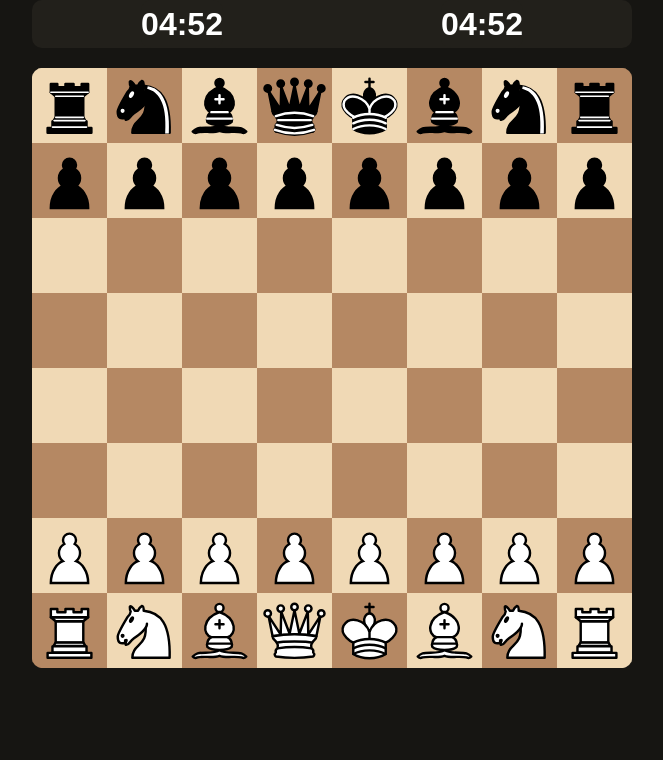
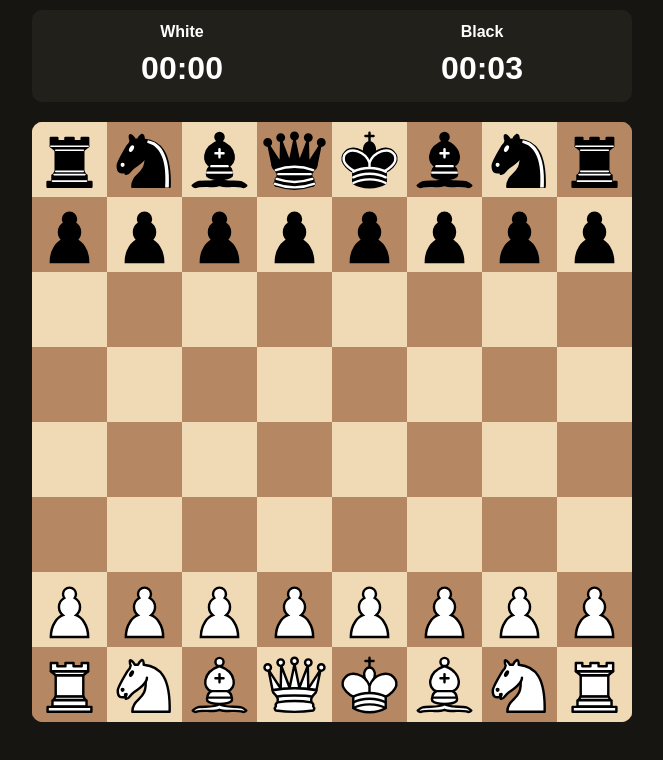
Before and after one commit to codeveryday-exe/chess, a React (Vite) app: page / in a window 1280 px wide. Shown: the top 760 px of the page, without its empty margins (308-971 px from the left). Built offline with nearby package versions, Linux system fonts and the light colour scheme.

Commit message:
feat: add time tick on turn

```diff
--- a/src/App.module.css
+++ b/src/App.module.css
@@ -8,7 +8,8 @@
   justify-content: space-around;
   align-items: center;
   max-width: 600px;
-  margin: 0 auto;
+  margin: 10px auto;
+  padding: 10px 0;
   background-color: #22201b;
   border-radius: 10px;
 }
--- a/src/App.tsx
+++ b/src/App.tsx
@@ -11,8 +11,8 @@ export default function App() {
   return (
     <main className={styles.app}>
       <div className={styles.clockBox}>
-        <Clock timeLimit={300} />
-        <Clock timeLimit={300} />
+        <Clock timeLimit={3} color={'w'} />
+        <Clock timeLimit={3} color={'b'} />
       </div>
       <Board />
       <EndgameAlertBox />
--- a/src/contexts/Clock.module.css
+++ b/src/contexts/Clock.module.css
@@ -2,16 +2,18 @@
   display: flex;
   justify-content: center;
   align-items: center;
+  flex-direction: column;
   max-width: 116px;
   background-color: #22201b;
   border-radius: 10px;
+}
+
+.timeSide {
+  display: block;
+  font-weight: bold;
 }
 
 .timeText {
   font-weight: bold;
   font-size: 2rem;
 }
-
-.btn {
-  display: none;
-}
--- a/src/contexts/Clock.tsx
+++ b/src/contexts/Clock.tsx
@@ -1,7 +1,10 @@
 import { useEffect, useRef, useState } from 'react';
 import styles from './Clock.module.css';
+import { useBoard } from './BoardContext';
 
-export function Clock({ timeLimit }: { timeLimit: number }) {
+export function Clock({ timeLimit, color }: { timeLimit: number; color: 'w' | 'b' }) {
+  const { turn } = useBoard();
+
   // for UI
   const [timeLeft, setTimeLeft] = useState(timeLimit);
   // for logic
@@ -9,6 +12,12 @@ export function Clock({ timeLimit }: { timeLimit: number }) {
   const [isPaused, setIsPaused] = useState(false);
 
   useEffect(() => {
+    if (turn !== color || timeLeft === 0) {
+      setIsPaused(true);
+    } else {
+      setIsPaused(false);
+    }
+
     if (isPaused) {
       return;
     }
@@ -29,7 +38,7 @@ export function Clock({ timeLimit }: { timeLimit: number }) {
       msLeftRef.current = msLeft - timeSpent;
       clearInterval(intervalId);
     };
-  }, [timeLimit, isPaused]);
+  }, [timeLimit, isPaused, turn, color, timeLeft]);
 
   let seconds = timeLeft;
   const hours = Math.floor(seconds / 3600);
@@ -45,14 +54,10 @@ export function Clock({ timeLimit }: { timeLimit: number }) {
 
   return (
     <div className={styles.timeBox}>
+      <p className={styles.timeSide}>{color === 'w' ? 'White' : 'Black'}</p>
       <p className={styles.timeText}>{time}</p>
-      <button className={styles.btn} onClick={() => setIsPaused((pause) => !pause)}>
-        {isPaused ? 'resume' : 'pause'}
-      </button>
     </div>
   );
 }
 
-// time should tick on turn
 // end game when clock runs out
-// commit each task when finished
```
